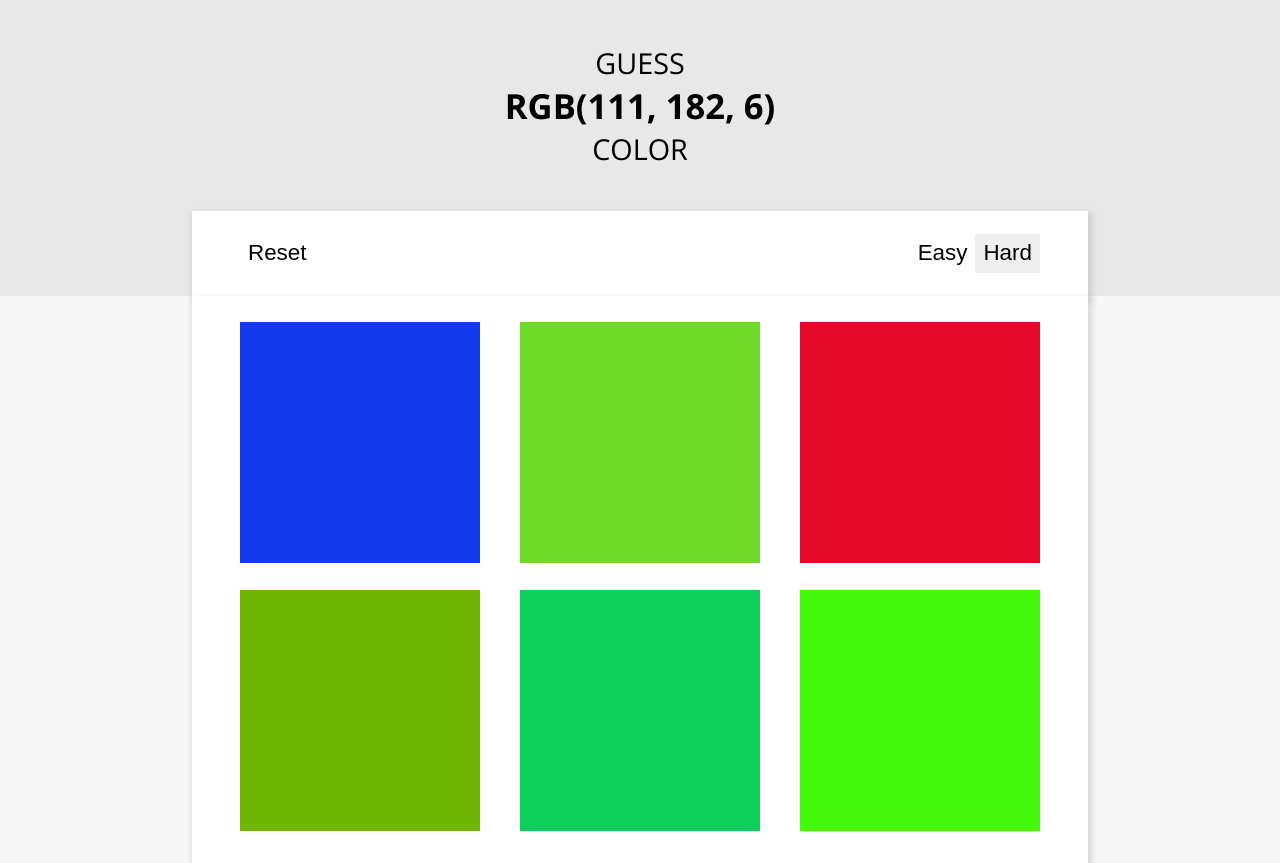
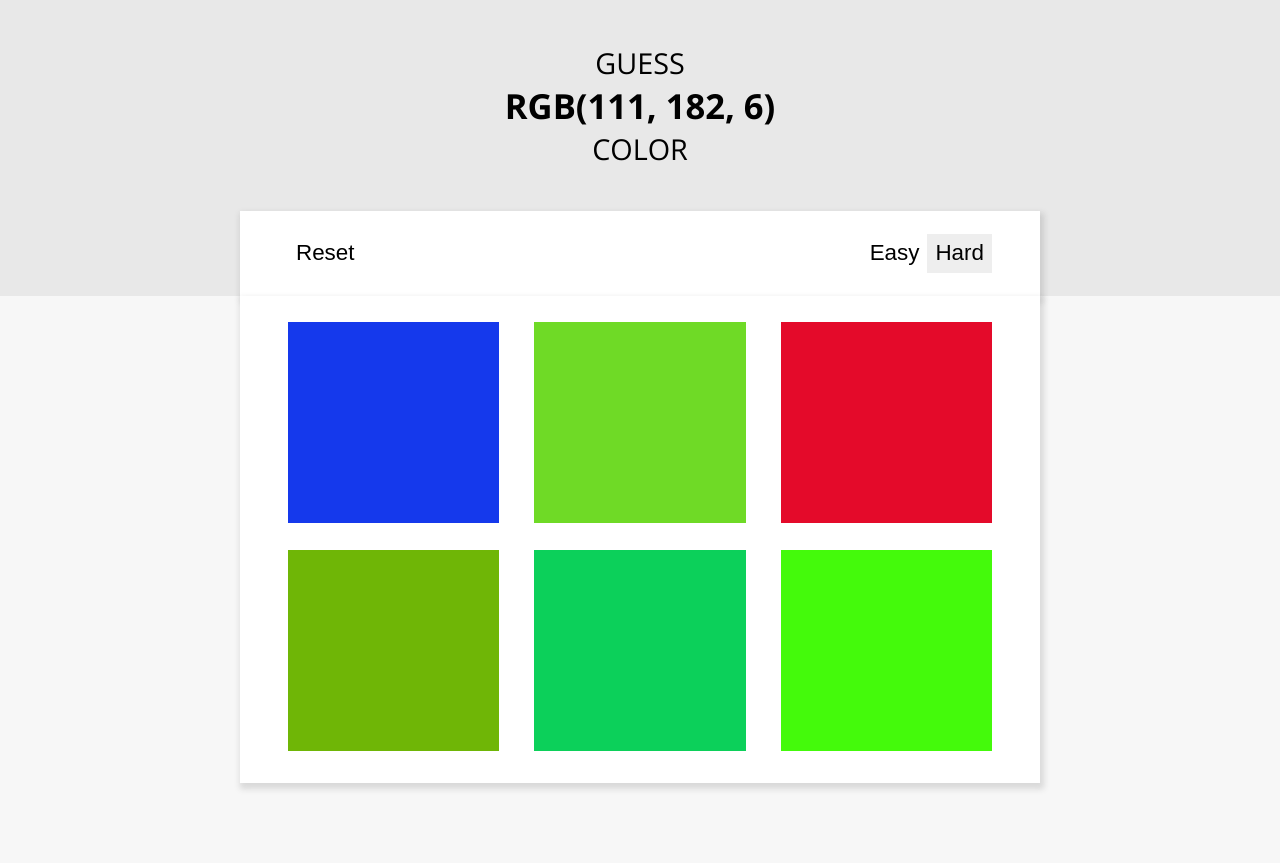
Before and after one commit to Danogo/guessColorGame, a plain HTML site: page colorGame.html in a window 1280 px wide. After the commit the page ends 800 px from the top, so only its background shows below. Drawn offline with nearby package versions, Linux system fonts and the light colour scheme.

```diff
--- a/style.css
+++ b/style.css
@@ -77,6 +77,7 @@ h1 {
 	padding: 0 1.5rem 2em;
 	background-color: white;
 	box-shadow: 2px 4px 6px 2px rgba(50, 50, 50, 0.15);
+	box-sizing: border-box;
 }
 
 .container {
@@ -85,20 +86,28 @@ h1 {
 
 .square {
 	flex: 0 1 30%;
-	padding-bottom: 30%;
 	margin-top: 2em;
 	transition: background-color 0.6s;
 	border: none;
+}
+
+.square::before {
+	content: '';
+	display: block;
+	padding-top: 100%;
+	float: left;
 }
 
 .square:hover, .square:focus {
 	box-shadow: 0 10px 6px -6px #777;
 	cursor: pointer;
 	outline: none;
+	border: none;
 }
 
 .square-fail:focus {
 	outline: none;
+	border: none;
 }
 
 .square-fail {
```
Also changed, not shown: 1 other file.
